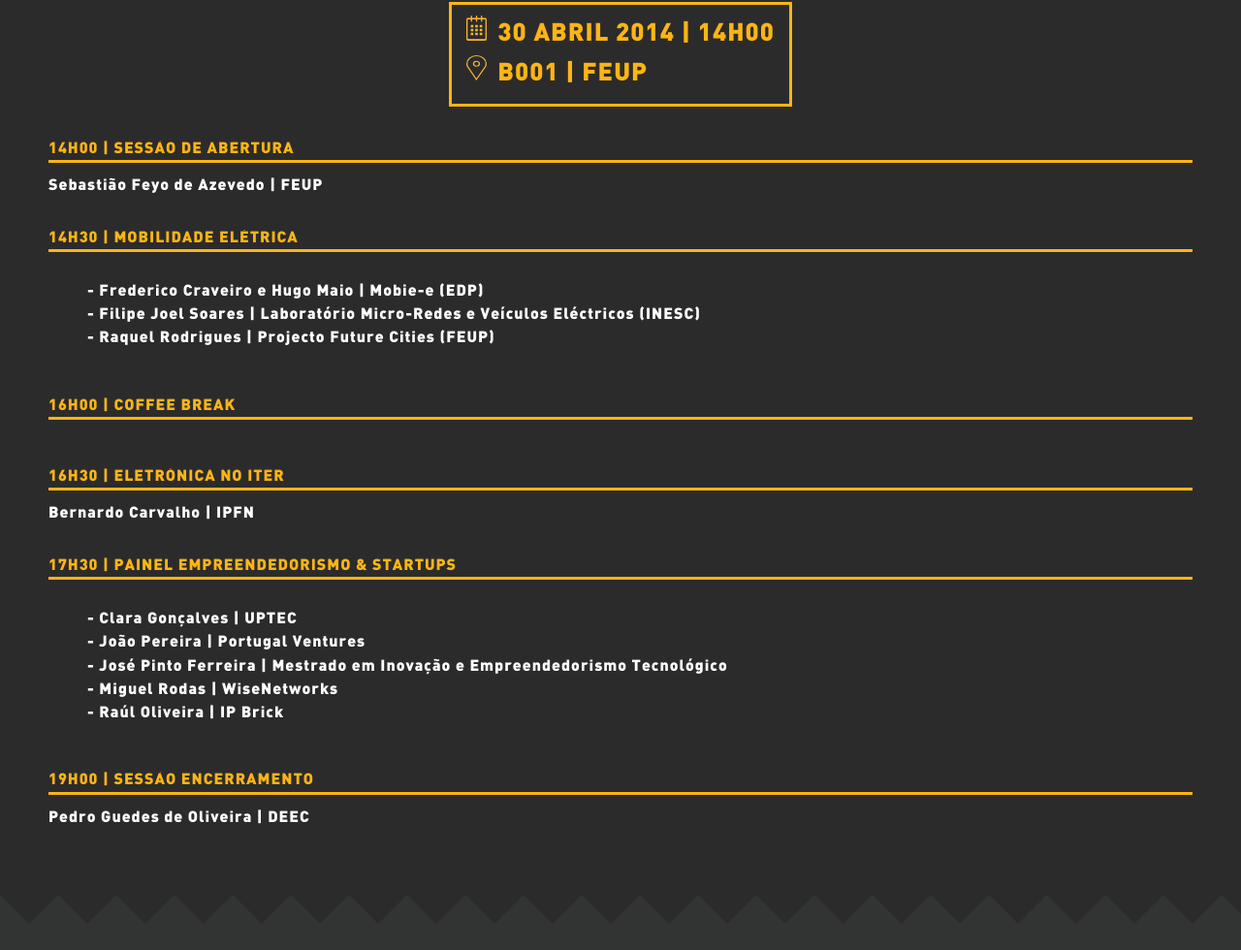
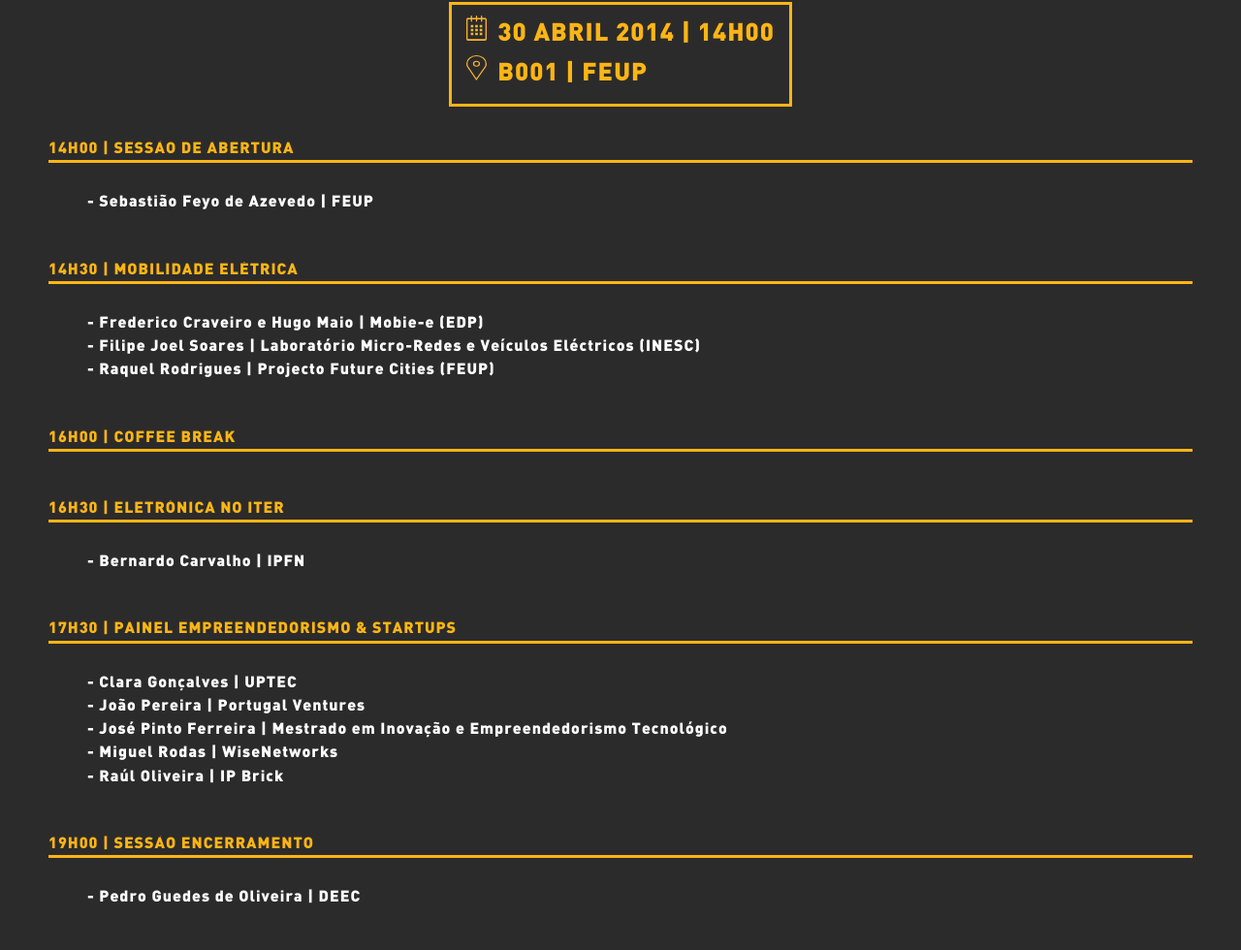
Before and after one commit to zebateira/jeletro, a website: page app/index.html in a window 1280 px wide. Shown: the part 628-1608 px from the top of the page at 97% size. Drawn offline with nearby package versions, Linux system fonts and the light colour scheme; files that its build step writes are made by us from their sources.

Commit message:
indentation on all entries updated

```diff
--- a/app/index.html
+++ b/app/index.html
@@ -46,7 +46,13 @@
     <div class="list-entry">
       <div class="entry">
         <div class="entry-title">14h00 | Sessão de Abertura</div>
-        <div class="entry-content">Sebastião Feyo de Azevedo | FEUP</div>
+        <div class="entry-content">
+        <ul>
+          <li>
+            - Sebastião Feyo de Azevedo | FEUP
+          </li>
+        </ul>
+        </div>
       </div>
       <div class="entry">
         <div class="entry-title">14h30 | Mobilidade Elétrica</div>
@@ -70,7 +76,11 @@
       <div class="entry">
         <div class="entry-title">16h30 | Eletrónica no ITER</div>
         <div class="entry-content">
-          Bernardo Carvalho | IPFN
+          <ul>
+            <li>
+              - Bernardo Carvalho | IPFN
+            </li>
+          </ul>
         </div>
       </div>
       <div class="entry">
@@ -99,7 +109,11 @@
       <div class="entry">
         <div class="entry-title">19h00 | Sessão Encerramento</div>
         <div class="entry-content">
-          Pedro Guedes de Oliveira | DEEC
+          <ul>
+            <li>
+              - Pedro Guedes de Oliveira | DEEC
+            </li>
+          </ul>
         </div>
       </div>
     </div>
```
